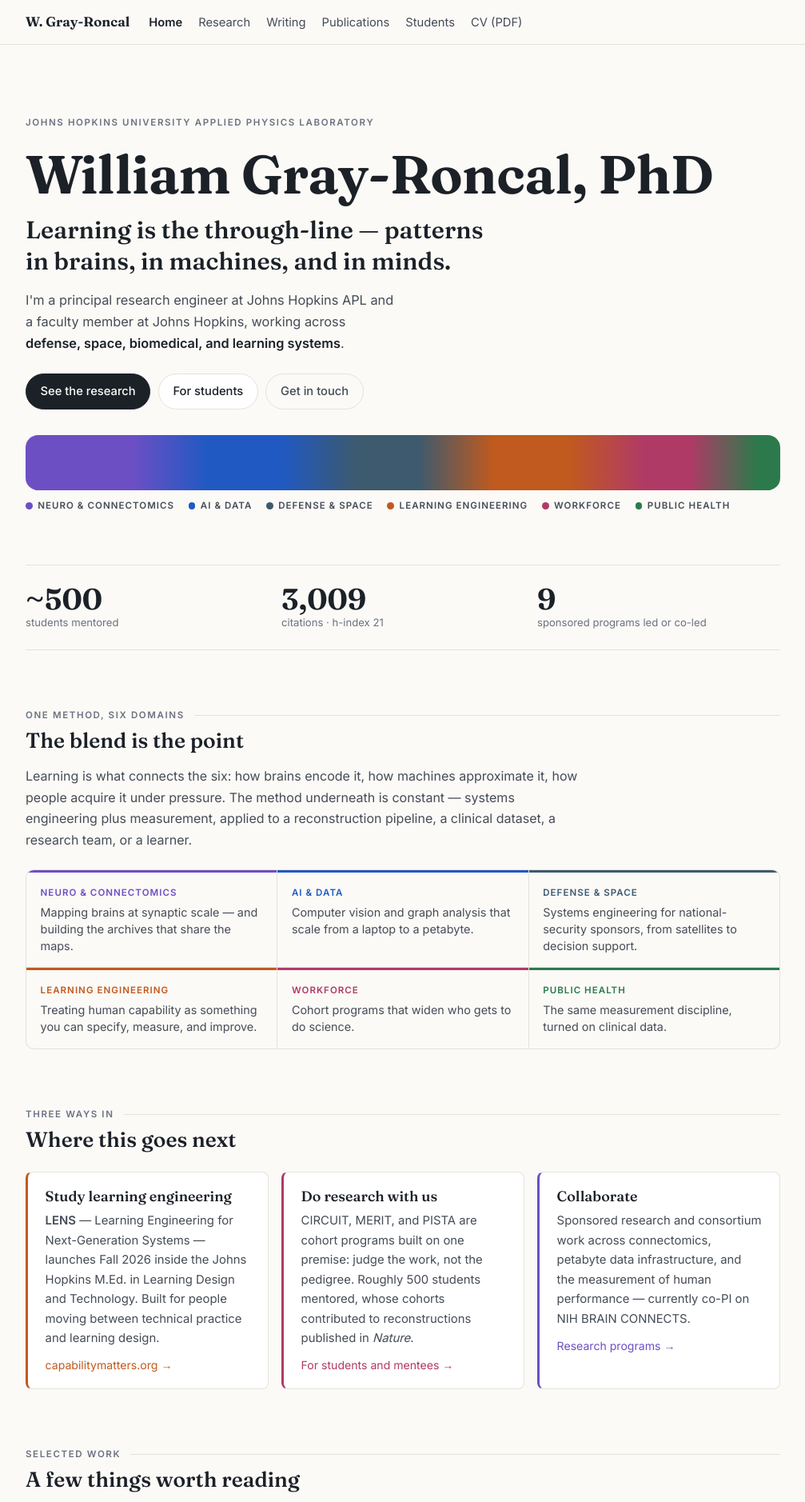
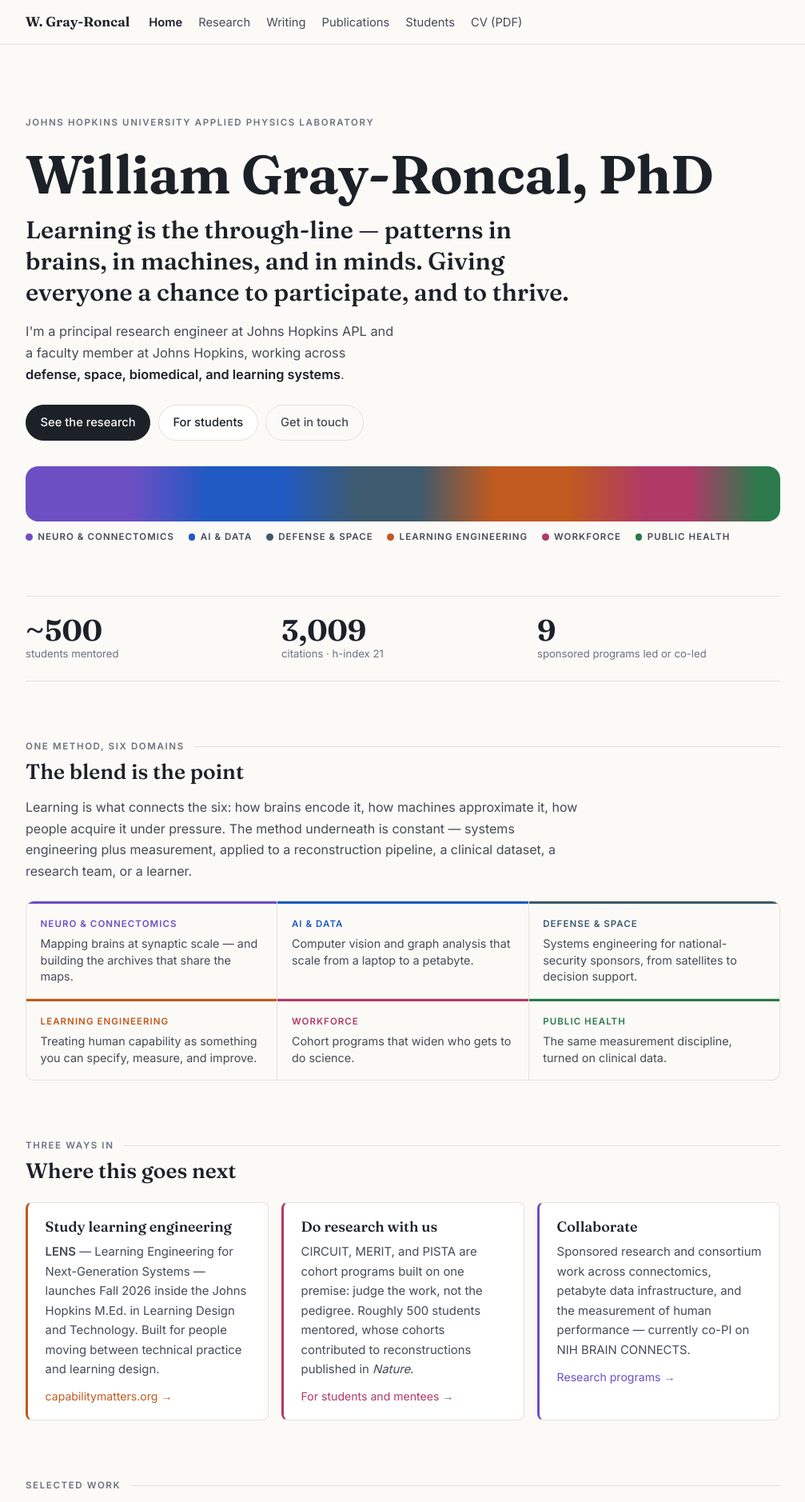
Before and after one commit to wrgr/me, a Jekyll site: the page built from index.html, in a window 1280 px wide, cut to the strip 0-1878 px from the top of the page. Shown: the whole strip at 80% size, without its empty margins (136-1143 px from the left). Built offline with Jekyll 4.4.1, drawn with Linux system fonts in a browser that asks for light colours.

Commit message:
Restore the equity clause to the tagline; fix nav overflow on mobile
  Learning is the through-line — patterns in brains, in machines, and in minds.
  Giving everyone a chance to participate, and to thrive.

Rewriting the tagline around learning had dropped the "widening who gets to do
it" clause, leaving the workforce half of the work — roughly 500 students
mentored, CIRCUIT, MERIT, COMPASS, PISTA, College Prep — absent from the hero
entirely. His words are kept nearly verbatim; the gerund reads as a
continuation of what the work is, so it needs no scaffolding in front of it.

_config.yml's description carries both sentences, since the hero and the search
snippet are deliberately kept in step. .lede widens from 40ch to 46ch so the
longer tagline settles at three lines rather than four on desktop.

Separately, this caught a real bug I introduced when the nav went from three
items to six in the landing-page commit: .site-nav ul had no flex-wrap, so at
390px the list ran 442px wide and scrolled the whole document sideways. It now
wraps, with a row gap for the wrapped line. Verified no horizontal overflow at
1280, 768, 390 and 320px.

Co-Authored-By: Claude Fable 5 <noreply@anthropic.com>
Claude-Session: https://claude.ai/code/session_019pD1fYkRA2brqETaSMgRX1

```diff
--- a/_config.yml
+++ b/_config.yml
@@ -3,6 +3,7 @@ title: William Gray-Roncal, PhD
 # promise and its search snippet say the same thing.
 description: >-
   Learning is the through-line — patterns in brains, in machines, and in minds.
+  Giving everyone a chance to participate, and to thrive.
   Principal Research Engineer at the
   Johns Hopkins University Applied Physics Laboratory, working across
   connectomics, AI and data, defense and space, learning engineering, STEM
--- a/_data/cv/identity.yml
+++ b/_data/cv/identity.yml
@@ -32,6 +32,7 @@ roles_strip:
 # the page's promise and its search snippet cannot drift apart.
 tagline: >-
   Learning is the through-line — patterns in brains, in machines, and in minds.
+  Giving everyone a chance to participate, and to thrive.
 
 summary: >-
   Applies systems engineering methods to complex challenges spanning defense,
--- a/_sass/_landing.scss
+++ b/_sass/_landing.scss
@@ -16,7 +16,7 @@
   font-size: clamp(1.35rem, 3.4vw, 1.9rem);
   line-height: 1.28;
   color: var(--ink);
-  max-width: 40ch;
+  max-width: 46ch;
   margin: 0 0 1rem;
   text-wrap: balance;
 }
--- a/_sass/_nav.scss
+++ b/_sass/_nav.scss
@@ -19,7 +19,11 @@
 }
 .site-nav ul {
   display: flex;
-  gap: 1.25rem;
+  /* Six items overflow a 390px viewport without wrapping. The parent nav
+     already wraps; the list has to as well, or it pushes the page wider than
+     the screen and the whole document scrolls sideways. */
+  flex-wrap: wrap;
+  gap: 0.5rem 1.25rem;
   margin: 0;
   padding: 0;
   list-style: none;
```
